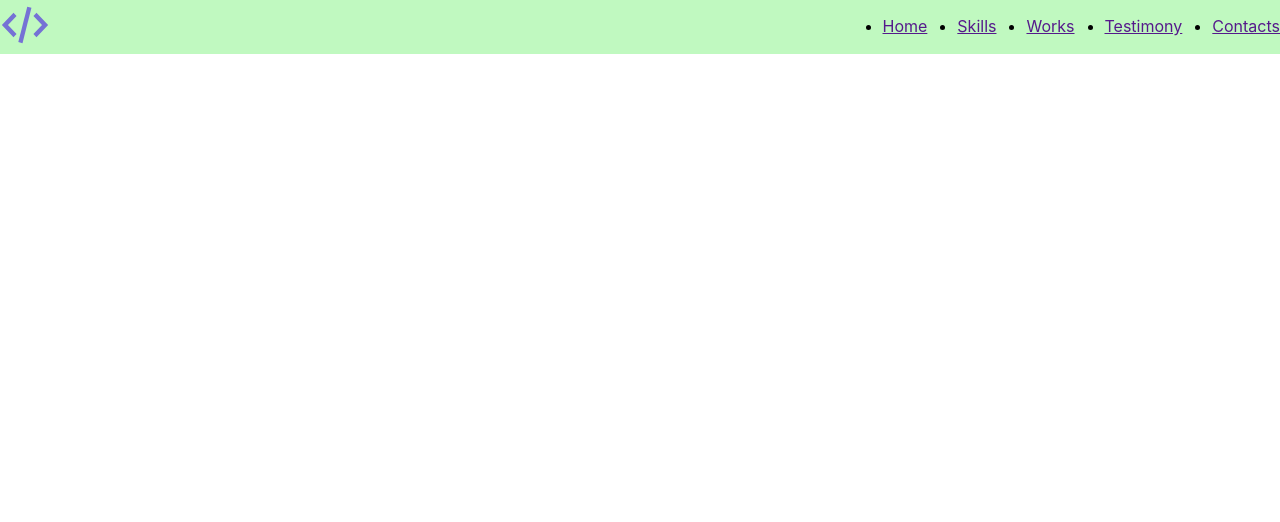
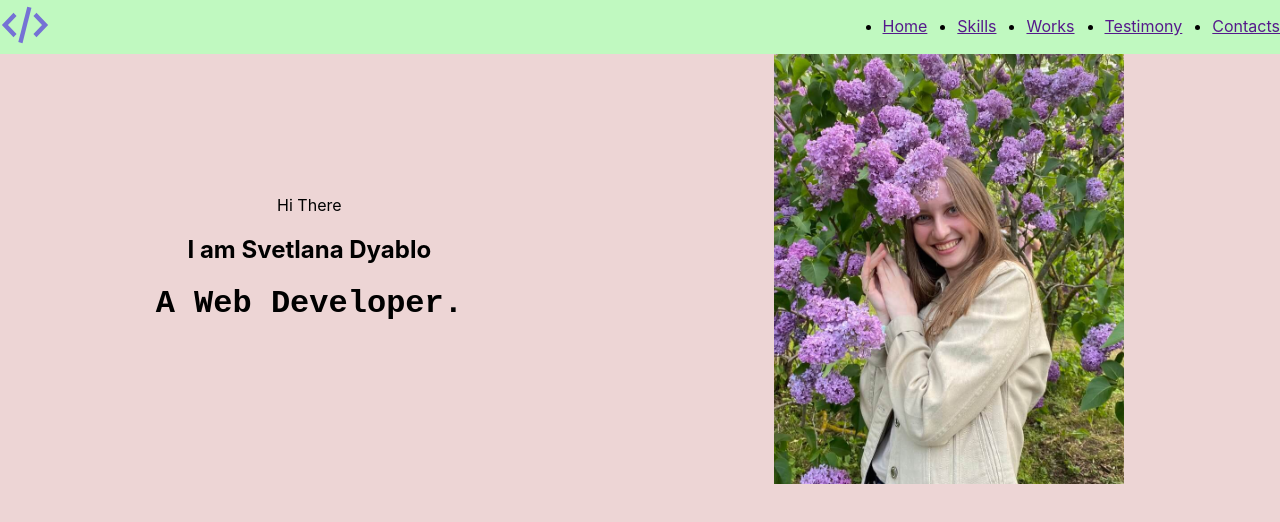
Before and after one commit to nooraiym/project-portfolio, a React app: page / in a window 1280 px wide. Shown: the top 522 px of the page. Built offline with nearby package versions, Linux system fonts and the light colour scheme.

Commit message:
add main section

```diff
--- a/src/App.tsx
+++ b/src/App.tsx
@@ -1,12 +1,14 @@
 import './App.css';
 import styled from 'styled-components';
 import { Header } from './assets/layout/header/Header';
+import { Main } from './assets/layout/sections/main/Main';
 
 
 function App() {
     return (
         <div className="App">
             <Header></Header>
+            <Main />
         </div>
     );
 }
--- /dev/null
+++ b/src/assets/layout/sections/main/Main.tsx
@@ -0,0 +1,34 @@
+import React from 'react';
+import { styled } from 'styled-components';
+import photo from '../../../img/photo.jpg'
+import { FlexWrapper } from '../../../../components/FlexWrapper';
+
+export const Main = () => {
+    return (
+        <StyledMain>
+            <FlexWrapper align={'center'} justify={'space-around'}>
+            <div>
+                <span>Hi There</span>
+                <h2>I am Svetlana Dyablo</h2>
+                <MainTitle>A Web Developer.</MainTitle>
+            </div>
+
+            <Photo src={photo} alt="" />
+            </FlexWrapper>
+        </StyledMain>
+    );
+};
+
+const StyledMain = styled.div`
+    min-height: 100vh;
+    background-color: #edd5d5;
+`
+const MainTitle = styled.h1`
+    font-family: 'Courier New', Courier, monospace;
+`
+
+const Photo = styled.img`
+    width: 350px;
+    height: 430px;
+    object-fit: cover;
+`
--- /dev/null
+++ b/src/components/FlexWrapper.tsx
@@ -0,0 +1,16 @@
+import { styled } from "styled-components";
+
+type FlexWrapperPropsType = {
+    direction?: string
+    justify?: string
+    align?: string
+    wrap?: string
+}
+
+export const FlexWrapper = styled.div<FlexWrapperPropsType>`
+    display: flex;
+    flex-direction: ${props => props.direction || 'row'};
+    justify-content: ${props => props.justify || 'flex-start'};
+    align-items: ${props => props.align || 'stretch'};
+    flex-wrap: ${props => props.wrap || 'nowrap'};
+`
```
Also changed, not shown: src/assets/img/photo.jpg (renamed from src/assets/img/7b1f8f2f0bdbca351355bd3fe1aab143.jpg), src/assets/img/photo.webp (renamed from src/assets/img/7b1f8f2f0bdbca351355bd3fe1aab143.webp).
